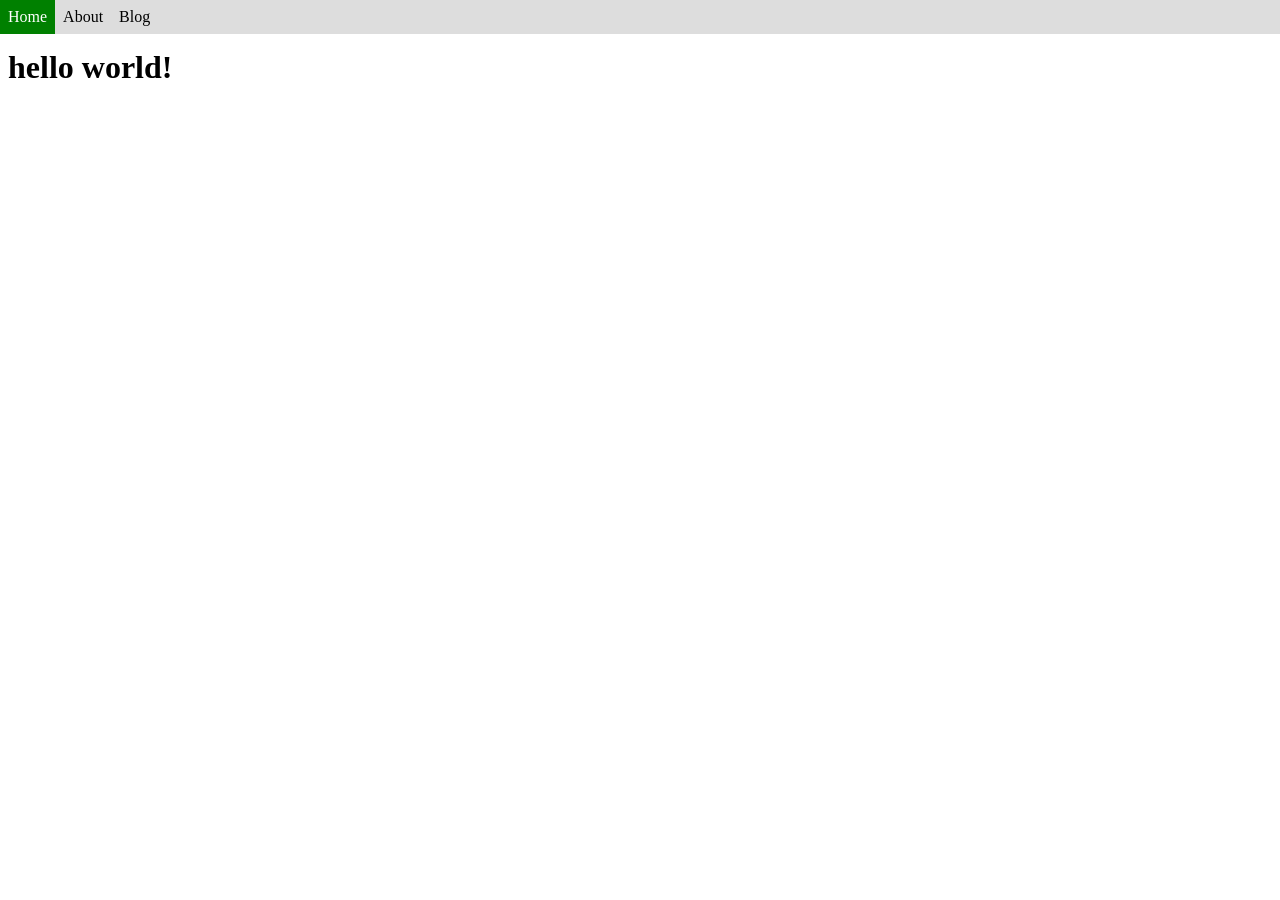
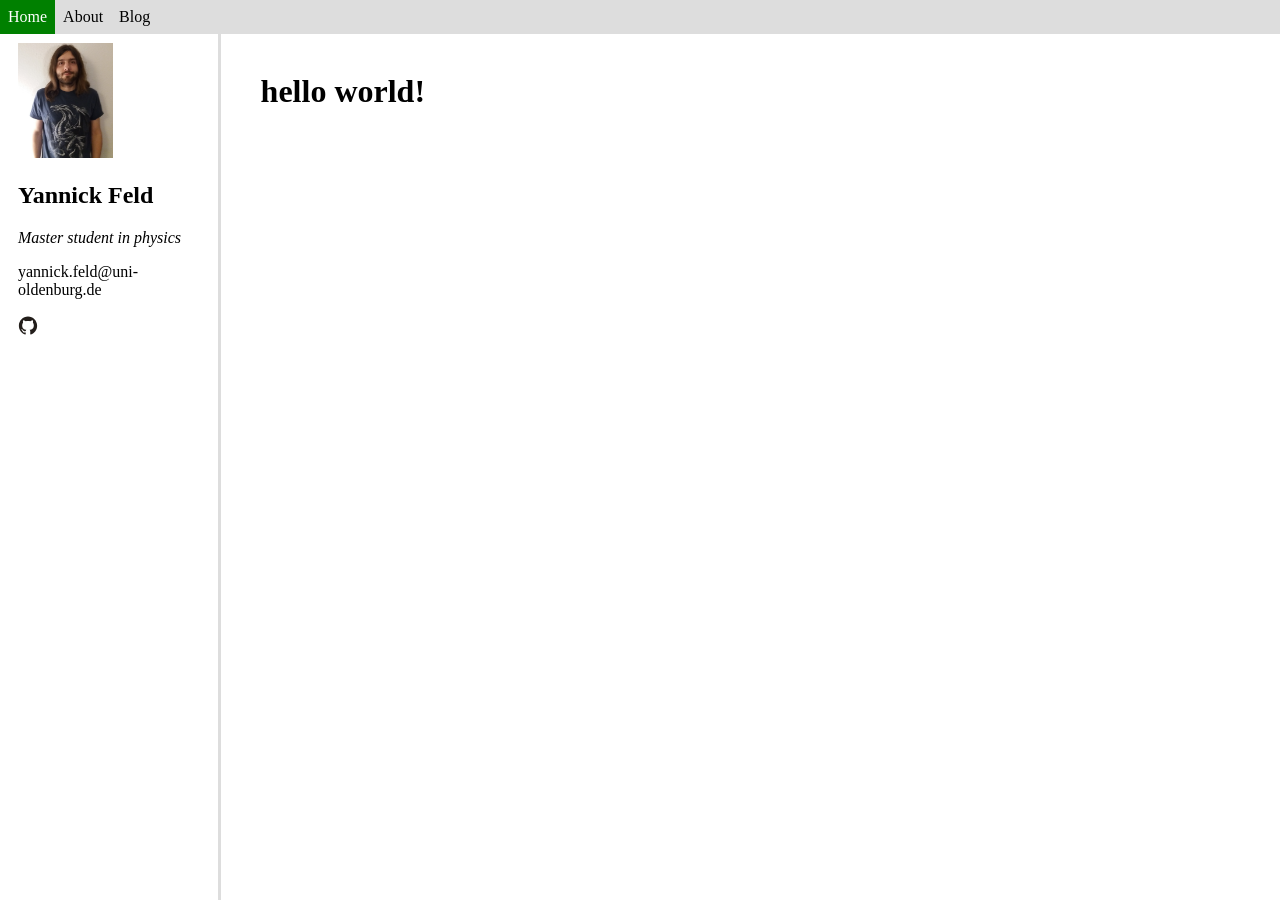
Before and after one commit to Pardoxa/Homepage, a Jekyll site: the page built from index.html, in a window 1280 px wide and 900 px high. Built offline with Jekyll 4.4.1, drawn with Linux system fonts in a browser that asks for light colours.

Commit message:
Contact Info

```diff
--- /dev/null
+++ b/_includes/contactInfo.html
@@ -0,0 +1,9 @@
+<div class="sidebar2">
+  <img src="/assets/images/I.jpg" alt="Image of me" width="50%">
+  <h2>Yannick Feld</h2>
+  <i>Master student in physics</i>
+  <p>
+    <a href="mailto:yannick.feld@uni-oldenburg.de"> yannick.feld@uni-oldenburg.de </a>
+  </p>
+  <a href="www.github.com/Pardoxa"><img src="/assets/images/GitHub-Logo.svg" alt="The Github Logo" width="20px"></a>
+</div>
--- a/_includes/navigation.html
+++ b/_includes/navigation.html
@@ -1,9 +1,7 @@
 <nav>
   <div class="navigationHeader">
-  <ul>
   {% for item in site.data.navigation %}
       <li> <a href="{{ item.link }}"  {% if page.url == item.link %}class="current"{%endif %}> {{ item.name }} </a> </li>
   {% endfor %}
-  </ul>
   </div>
 </nav>
--- a/_layouts/default.html
+++ b/_layouts/default.html
@@ -7,6 +7,9 @@
   </head>
   <body>
     {% include navigation.html %}
+    {% if page.showContactInfo %} {% include contactInfo.html %} {%endif %}
+    <div class="content">
     {{ content }}
+    </div>
   </body>
 </html>
--- a/_sass/main.scss
+++ b/_sass/main.scss
@@ -23,3 +23,25 @@
   color: black;
   text-decoration: none;
 }
+
+.content{
+  padding-top: 0;
+  flex-grow: 1;
+  margin: 20px;
+}
+
+.sidebar2{
+  flex-shrink: 0;
+  width: 15%;
+  float: left;
+  border-right: solid;
+  border-color:  #dddddd;
+  padding: 10px;
+}
+
+
+IMG.displayed{
+  display: block;
+  margin-left: auto;
+  margin-right: auto;
+}
--- /dev/null
+++ b/about.html
@@ -0,0 +1,6 @@
+---
+layout: default
+title: About
+showContactInfo: true
+---
+<h1>About me</h1>
--- a/assets/css/styles.scss
+++ b/assets/css/styles.scss
@@ -1,13 +1,6 @@
 ---
 ---
 @import "main";
-
-ul {
-  list-style-type: none;
-  margin: 0;
-  padding: 0;
-  overflow: hidden;
-}
 
 li {
   float: left;
@@ -24,6 +17,16 @@ a{
   color:inherit;
 }
 
+html {
+  height: 100%;
+}
+
 body{
-  padding-top: 20px;
+  padding-top: 25px;
+  height: 100%;
+  display: flex;
 }
+
+h1 {
+  margin: inherit;
+}
--- a/index.html
+++ b/index.html
@@ -1,5 +1,6 @@
 ---
 layout: default
 title: Home
+showContactInfo: true
 ---
 <h1>{{ "Hello World!" | downcase }}</h1>
```
Also changed, not shown: about.md (deleted, +0 -7 lines), assets/images/GitHub-Logo.svg (added), assets/images/I.jpg (added).
